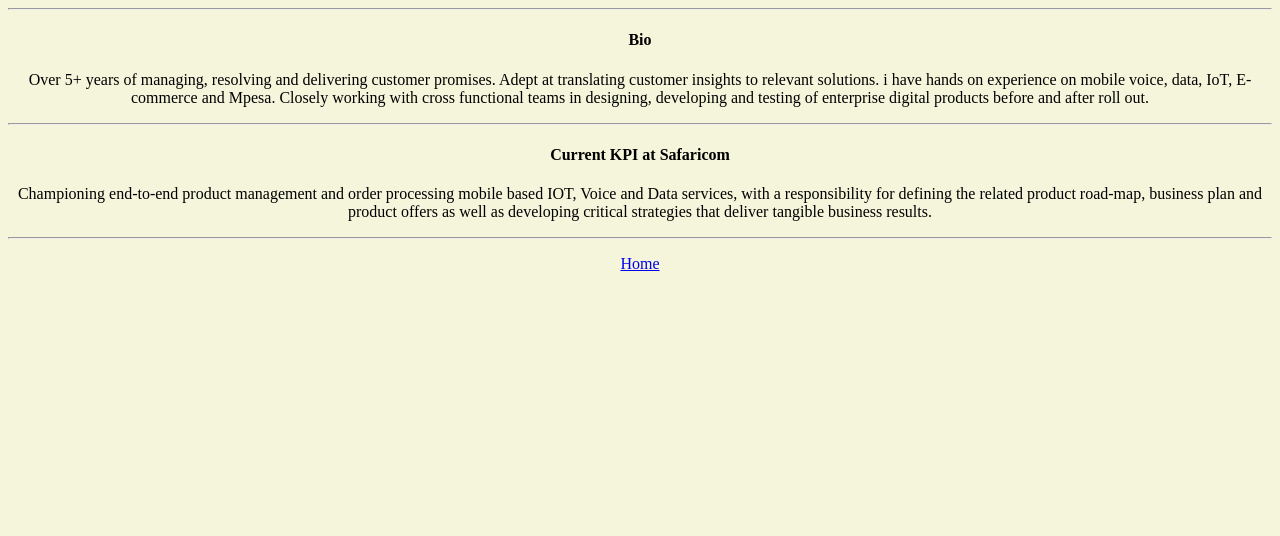
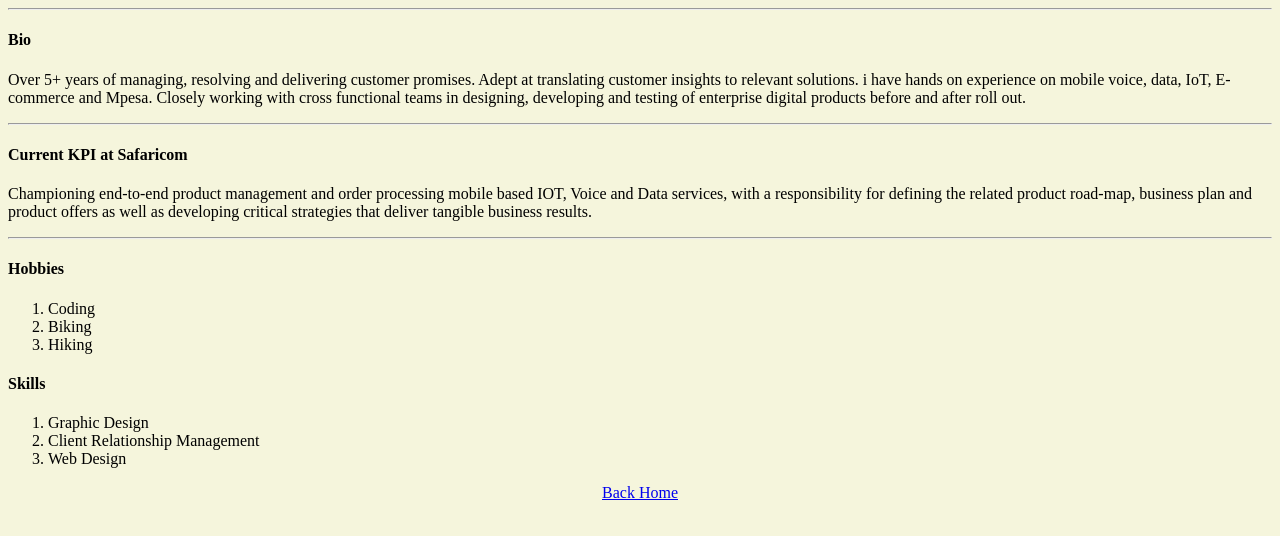
Before and after one commit to jmochache/Test_Web, a plain HTML site: page Week_1/about_josphat.html in a window 1280 px wide. Drawn offline with Linux system fonts and the light colour scheme.

Commit message:
add hobbies and skills as well as remove linkedin image

```diff
--- a/Week_1/about_josphat.html
+++ b/Week_1/about_josphat.html
@@ -17,7 +17,7 @@
 </style>
 <hr>
 <body>
-<center><h4>Bio</h3>
+<h4>Bio</h3>
     <p>Over 5+ years of managing, resolving and delivering customer promises.
      Adept at translating customer insights to relevant solutions. i have hands
      on experience on mobile voice, data, IoT, E-commerce and Mpesa.
@@ -30,9 +30,23 @@
         defining the related product road-map, business plan and product offers
         as well as developing critical strategies that deliver tangible business results.</p>
         <hr>
-        <p id="1A"><a href="landing_page.html">Home</a></p>
-    </center>
 
+
+        <h4>Hobbies</h4>
+    <ol>
+        <li>Coding</li>
+        <li>Biking</li>
+        <li>Hiking</li>
+    </ol>
+
+    <h4>Skills</h4>
+    <ol>
+        <li>Graphic Design</li>
+        <li>Client Relationship Management</li>
+        <li>Web Design</li>
+    </ol>
+
+   <center><p id="1A"><a href="landing_page.html">Back Home</a></p> </center>
 </body>
 
 
```
Also changed, not shown: Week_1/Contactme.html (+1 -0 lines), Week_1/landing_page.html (+10 -3 lines), Week_1/Linkedin.jpg (added).
